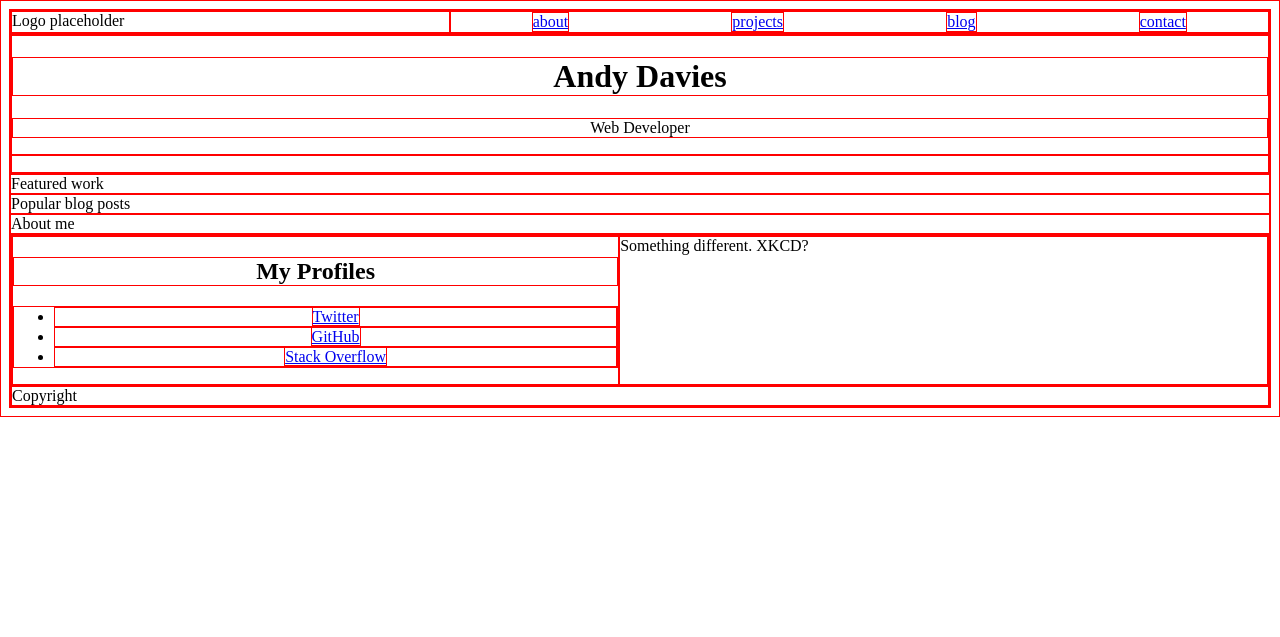
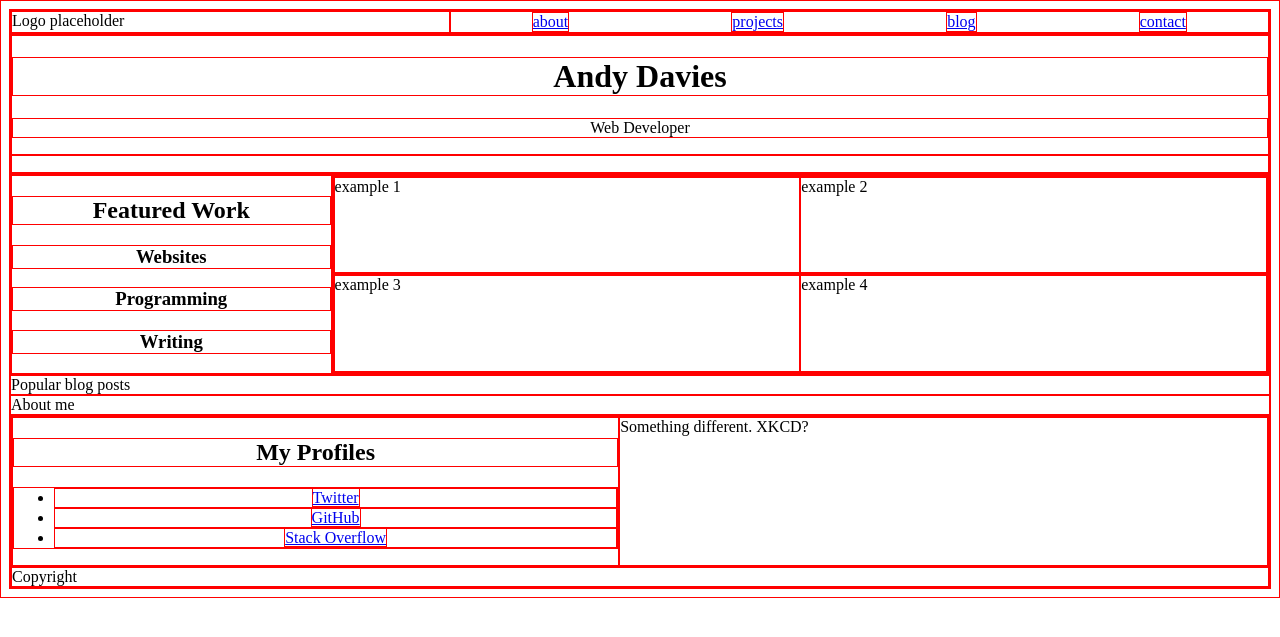
Before and after one commit to andavies/andavies.github.io, a Jekyll site: the page built from index.html, in a window 1280 px wide. Shown: the top 637 px of the page. Built offline with Jekyll 4.4.1, drawn with Linux system fonts in a browser that asks for light colours.

Commit message:
Apply basic styles to 'featured work' section

```diff
--- a/css/styles.scss
+++ b/css/styles.scss
@@ -48,3 +48,27 @@ header {
 		flex-grow: 1;
 	}
 }
+
+
+/* MAIN TITLE SECTION */
+/* none */
+
+
+/* FEATURED WORK */
+
+.sidebar-selector {
+	flex-grow: 1;
+}
+
+.grid {
+	flex-grow: 5;
+	flex-direction: column;
+}
+
+.row {
+	flex-grow: 1;
+
+	div {
+		flex-grow: 1;
+	}
+}
--- a/index.html
+++ b/index.html
@@ -5,18 +5,45 @@ layout: master
 
 
 <div>
-	<div>
-		<h1 class="text-center">Andy Davies</h1>
-		<p class="text-center">Web Developer<p>
+	<div class="text-center">
+		<h1>Andy Davies</h1>
+		<p>Web Developer<p>
 	</div>
 </div>
 
 
+<section class="flex-container">
 
+	<div class="sidebar-selector text-center">
 
-<div>
-	Featured work
-</div>
+		<h2>Featured Work</h2>
+		<h3>Websites</h3>
+		<h3>Programming</h3>
+		<h3>Writing</h3>
+
+	</div>
+
+	<div class="grid flex-container">
+		<div class="row flex-container">
+			<div>
+				example 1
+			</div>
+			<div>
+				example 2
+			</div>
+		</div>
+		<div class="row flex-container">
+			<div>
+				example 3
+			</div>
+			<div>
+				example 4
+			</div>
+		</div>
+	</div>
+
+</section>
+
 
 <div>
 	Popular blog posts
```
